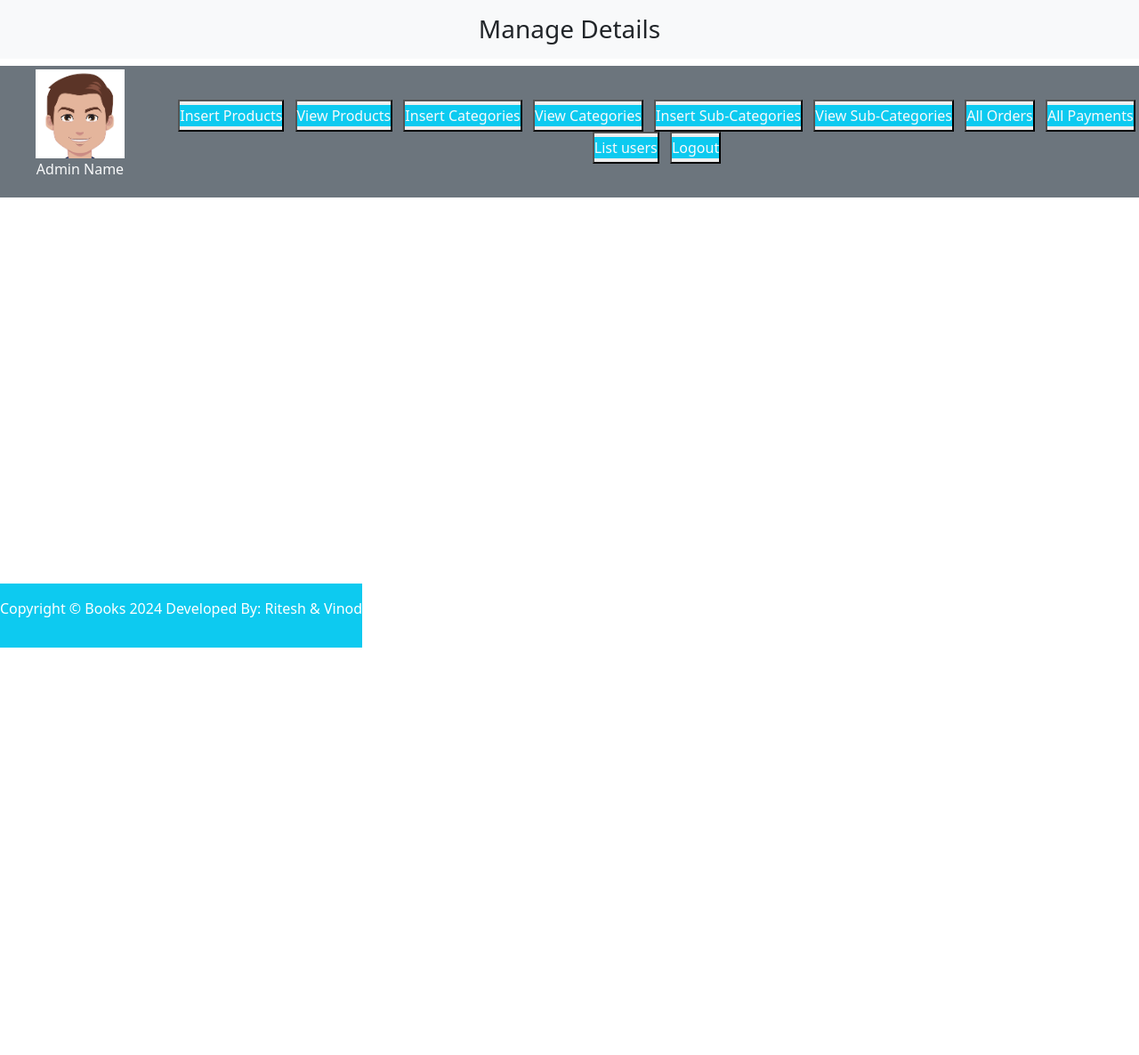
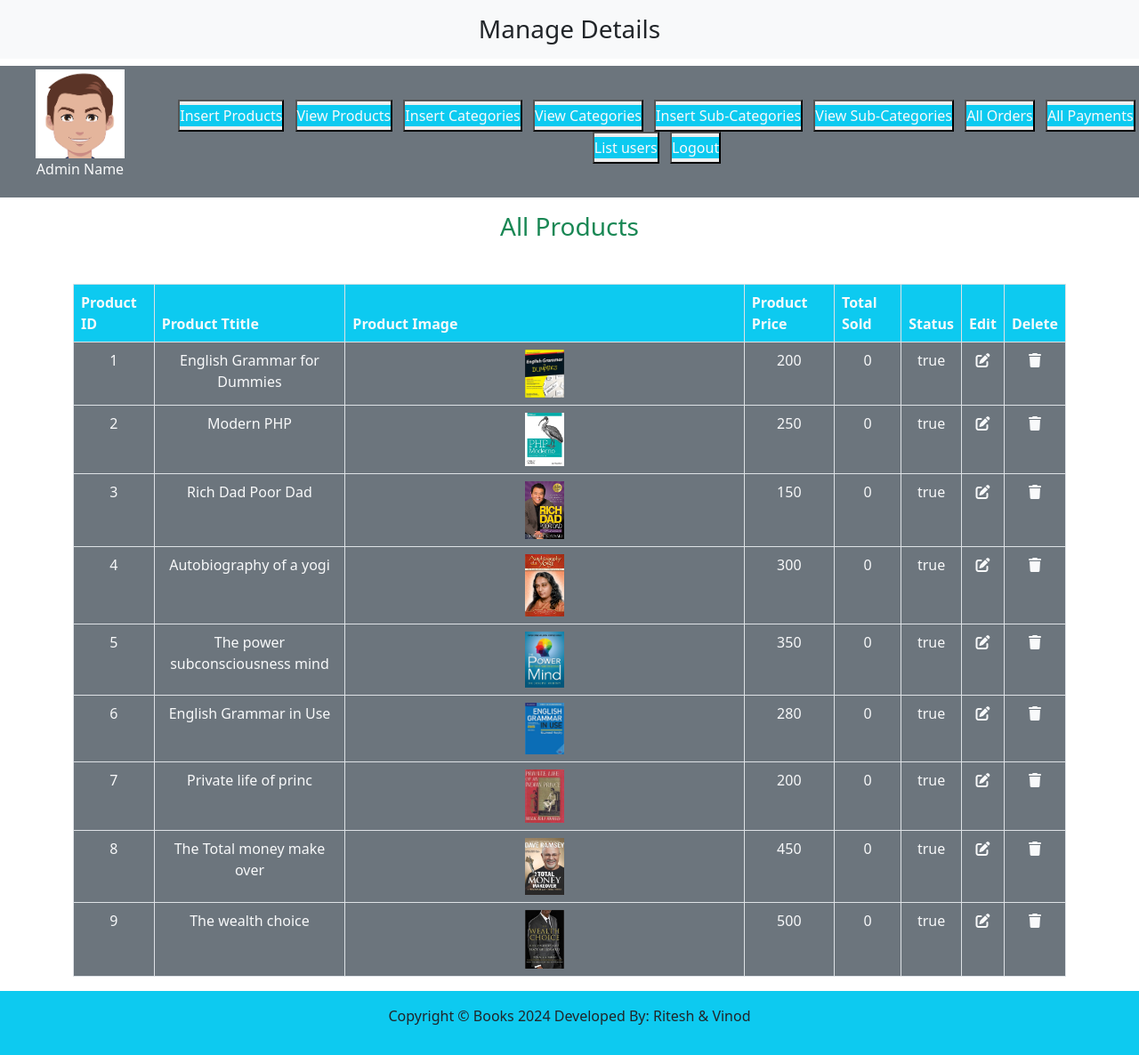
Before and after one commit to riteshtendolkar39/Ecommerce_website_project, a PHP site: page /admin/index.php?view_products in a window 1280 px wide. Shown: the part 72-1258 px from the top of the page at 89% size. Before the commit the page ends 800 px from the top, so only its background shows below. Run offline with PHP 8.4, Linux system fonts and the light colour scheme; data comes from the database, SQL or seed files in the repository; data that the repository does not hold is empty.

Commit message:
my profile and view products is completed

```diff
--- a/admin/index.php
+++ b/admin/index.php
@@ -1,3 +1,7 @@
+<?php
+include('../include/connect.php');
+include('../functions/common_function.php');
+?>
 <!DOCTYPE html>
 <html lang="en">
 
@@ -22,6 +26,13 @@
         .footer {
             position: absolute;
             bottom: 0;
+        }
+        body{
+            overflow-x:hidden;
+        }
+        .product_img{
+            width:10%;
+            object-fit:contain;
         }
     </style>
 </head>
@@ -57,7 +68,7 @@
                 </div>
                 <div class="button text-center">
                     <button class="mx-1"><a href="insert_product.php" class="nav-link text-light bg-info my-1">Insert Products</a></button>
-                    <button class="mx-1"><a href="" class="nav-link text-light bg-info my-1">View Products</a></button>
+                    <button class="mx-1"><a href="index.php?view_products" class="nav-link text-light bg-info my-1">View Products</a></button>
                     <button class="mx-1"><a href="index.php?insert_category" class="nav-link text-light bg-info my-1">Insert Categories</a></button>
                     <button class="mx-1"><a href="" class="nav-link text-light bg-info my-1">View Categories</a></button>
                     <button class="mx-1"><a href="index.php?insert_subcat" class="nav-link text-light bg-info my-1">Insert Sub-Categories</a></button>
@@ -79,12 +90,16 @@
             if (isset($_GET['insert_subcat'])) {
                 include('insert_subcat.php');
             }
+            if (isset($_GET['view_products'])) {
+                include('./view_products.php');
+            }
             ?>
         </div>
         <!--last child-->
-        <div class="bg-info text-white py-3 text-center footer">
+        <!-- <div class="bg-info text-white py-3 text-center footer">
             <p>Copyright © Books 2024 Developed By: Ritesh & Vinod</p>
-        </div>
+        </div> -->
+        <?php include('../footer/footer.php') ?>
     </div>
     <!-- bootstrap js link-->
     <script src="https://cdn.jsdelivr.net/npm/bootstrap@5.3.2/dist/js/bootstrap.bundle.min.js" integrity="sha384-C6RzsynM9kWDrMNeT87bh95OGNyZPhcTNXj1NW7RuBCsyN/o0jlpcV8Qyq46cDfL" crossorigin="anonymous"></script>
--- /dev/null
+++ b/admin/view_products.php
@@ -0,0 +1,62 @@
+<!DOCTYPE html>
+<html lang="en">
+
+<head>
+    <meta charset="UTF-8">
+    <meta name="viewport" content="width=device-width, initial-scale=1.0">
+    <title>Document</title>
+</head>
+
+<body>
+    <h3 class="text-center text-success">All Products</h3>
+    <table class="table table-bordered mt-5">
+        <thead>
+            <tr>
+                <th class="bg-info text-light">Product ID</th>
+                <th class="bg-info text-light">Product Ttitle</th>
+                <th class="bg-info text-light">Product Image</th>
+                <th class="bg-info text-light">Product Price</th>
+                <th class="bg-info text-light">Total Sold</th>
+                <th class="bg-info text-light">Status</th>
+                <th class="bg-info text-light">Edit</th>
+                <th class="bg-info text-light">Delete</th>
+            </tr>
+        </thead>
+        <tbody>
+            <?php
+            $get_products="select * from `products`";
+            $result=mysqli_query($con,$get_products);
+            $num=0;
+            while($row=mysqli_fetch_assoc($result)){
+                $product_id=$row['product_id'];
+                $product_title=$row['product_title'];
+                $product_image=$row['product_image'];
+                $product_price=$row['product_price'];
+                $status=$row['status'];
+                $num++;
+                ?>
+                <tr class='text-center'>
+                <td class='bg-secondary text-light'><?php echo $num ?></td>
+                <td class='bg-secondary text-light'><?php echo $product_title ?></td>
+                <td class='bg-secondary text-light'><img src='./product_images/<?php echo $product_image ?>' class='product_img'/></td>
+                <td class='bg-secondary text-light'><?php echo $product_price ?></td>
+                <td class='bg-secondary text-light'>
+                <?php
+                $get_count="select * from `orders_pending` where product_id=$product_id";
+                $result_count=mysqli_query($con,$get_count);
+                $rows_count=mysqli_num_rows($result_count);
+                echo $rows_count
+                ?>
+                </td>
+                <td class='bg-secondary text-light'><?php echo $status ?></td>
+                <td class='bg-secondary text-light'><a href='' class='text-light'><i class='fa-solid fa-pen-to-square'></i></a></td>
+                <td class='bg-secondary text-light'><a href='' class='text-light'><i class='fa-solid fa-trash'></i></a></td>
+            </tr>
+            <?php
+            }
+            ?>
+        </tbody>
+    </table>
+</body>
+
+</html>
--- a/user/profile.php
+++ b/user/profile.php
@@ -176,6 +176,9 @@ $user_image = $row_image['user_image'];
                 if (isset($_GET['my_orders'])) {
                     include('./my_order.php');
                 }
+                if(isset($_GET['delete_account'])){
+                    include('./delete_account.php');
+                }
                 ?>
             </div>
             <div class="col-md-2">
--- a/user/user_registration.php
+++ b/user/user_registration.php
@@ -114,7 +114,7 @@ if (isset($_POST['user_register'])) {
         echo "<script>alert('You have items in your cart')</script>";
         echo "<script>window.open('checkout.php','_self')</script>";
     } else {
-        echo "<script>window.open('index.php','_self')</script>";
+        echo "<script>window.open('../index.php','_self')</script>";
     }
 }
 ?>
```
Also changed, not shown: cart.php (+17 -9 lines), display_all.php (+17 -9 lines), index.php (+6 -5 lines), product_details.php (+18 -10 lines), search_product.php (+18 -9 lines), user/confirm_payment.php (+61 -0 lines), user/delete_account.php (added, +35 -0 lines).
